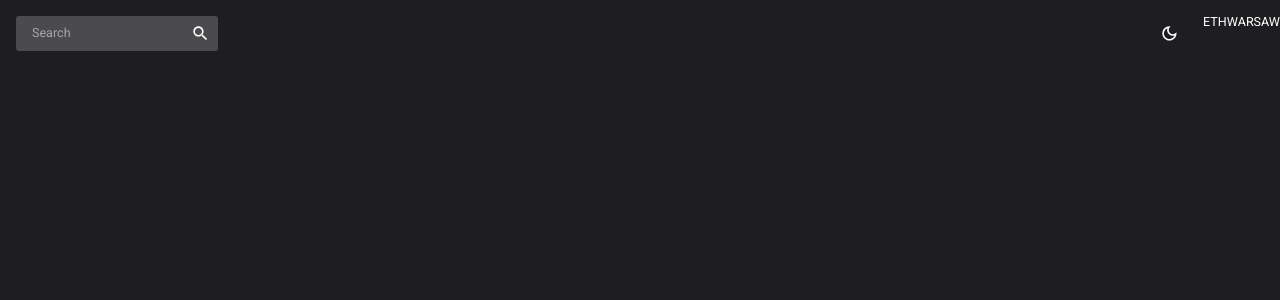
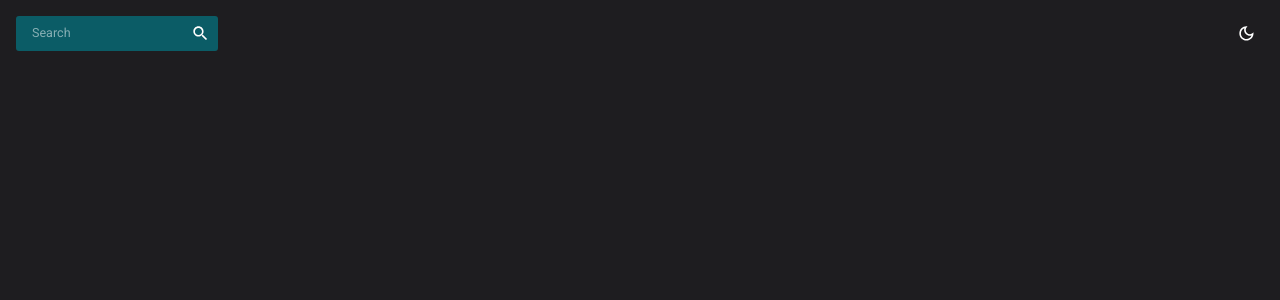
Before and after one commit to robbiekruszynski/warsaw_hack, a React (Create React App) app: page / in a window 1280 px wide. Shown: the top 300 px of the page. Built offline with nearby package versions, Linux system fonts and the light colour scheme.

Commit message:
add start of routes and build out bones

```diff
--- a/src/App.js
+++ b/src/App.js
@@ -1,7 +1,8 @@
 import { Routes, Route } from "react-router-dom";
 import { CssBaseline, ThemeProvider } from "@mui/material";
 import { useMode, ColorModeContext } from './GlobalTheme';
-import Topbar from "./constants/TopBar";
+import Dashboard from './area/dashboard/Dashboard';
+import Topbar from "./area/constants/TopBar";
 
 function App() {
   const [theme, colorMode] = useMode();
@@ -13,8 +14,10 @@ function App() {
       <div className = 'app'>
         <main className="content">
           <Topbar/>
+          <Routes>
+          <Route path="/"element = {<Dashboard/>} />
+          </Routes>
         </main>
-        <p>ETHWARSAW</p>
       </div>
    </ThemeProvider>
     </ColorModeContext.Provider>
--- a/src/constants/TopBar.js
+++ b/src/area/constants/TopBar.js
@@ -1,6 +1,6 @@
 import { Box, IconButton, useTheme } from "@mui/material";
 import { useContext } from "react";
-import { ColorModeContext, coloring } from "../GlobalTheme";
+import { ColorModeContext, coloring } from "../../GlobalTheme";
 import InputBase from "@mui/material/InputBase";
 import LightModeOutlinedIcon from "@mui/icons-material/LightModeOutlined";
 import DarkModeOutlinedIcon from "@mui/icons-material/DarkModeOutlined";
@@ -15,7 +15,7 @@ const Topbar = () => {
     <Box display="flex" justifyContent="space-between" p={2}>
       <Box
         display="flex"
-        backgroundColor={colors.primary[400]}
+        backgroundColor={colors.green[800]}
         borderRadius="3px"
       >
         <InputBase sx={{ ml: 2, flex: 1 }} placeholder="Search" />
@@ -33,6 +33,7 @@ const Topbar = () => {
         </IconButton>
       </Box>
     </Box>
+    //fix the break occuring when switching to light and check on no primary naming conventions for color changes
   );
 };
 
--- /dev/null
+++ b/src/area/dashboard/Dashboard.js
@@ -0,0 +1,6 @@
+const Dashboard = () => {
+
+    <div>Dashboard</div>
+    }
+
+    export default Dashboard;
```
Also changed, not shown: src/area/constants/SideBar.js (added, +7 -0 lines), src/constants/SideBar.js (deleted).
